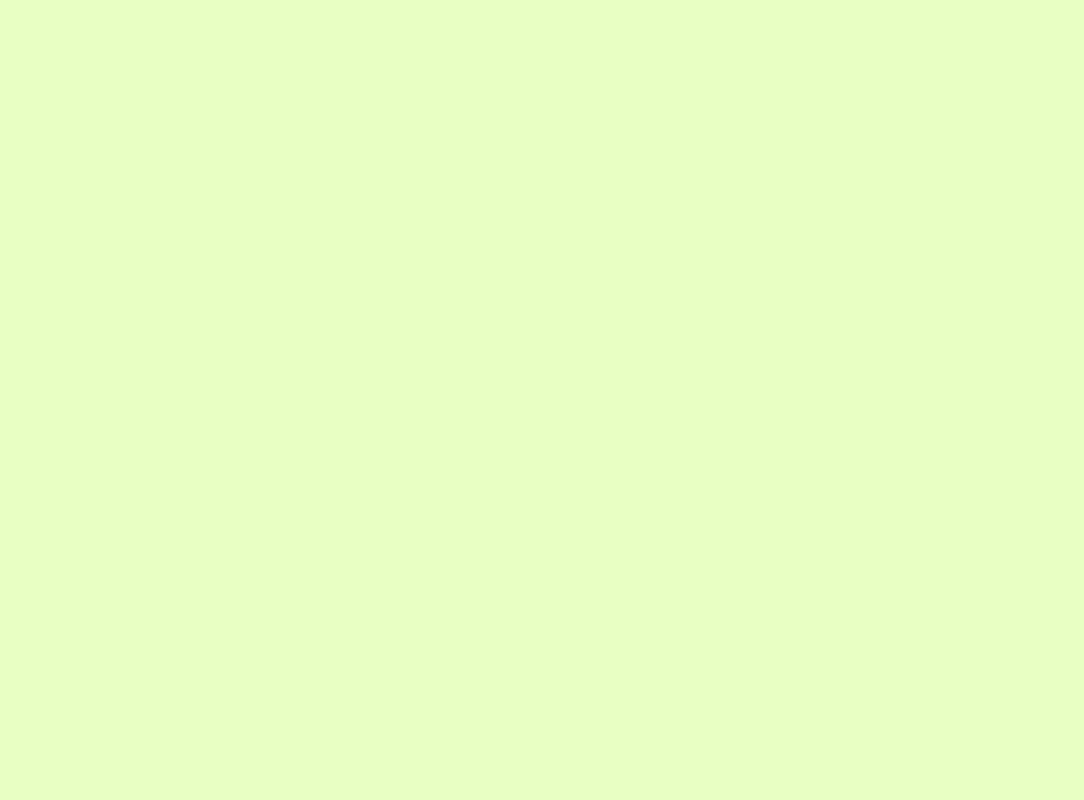
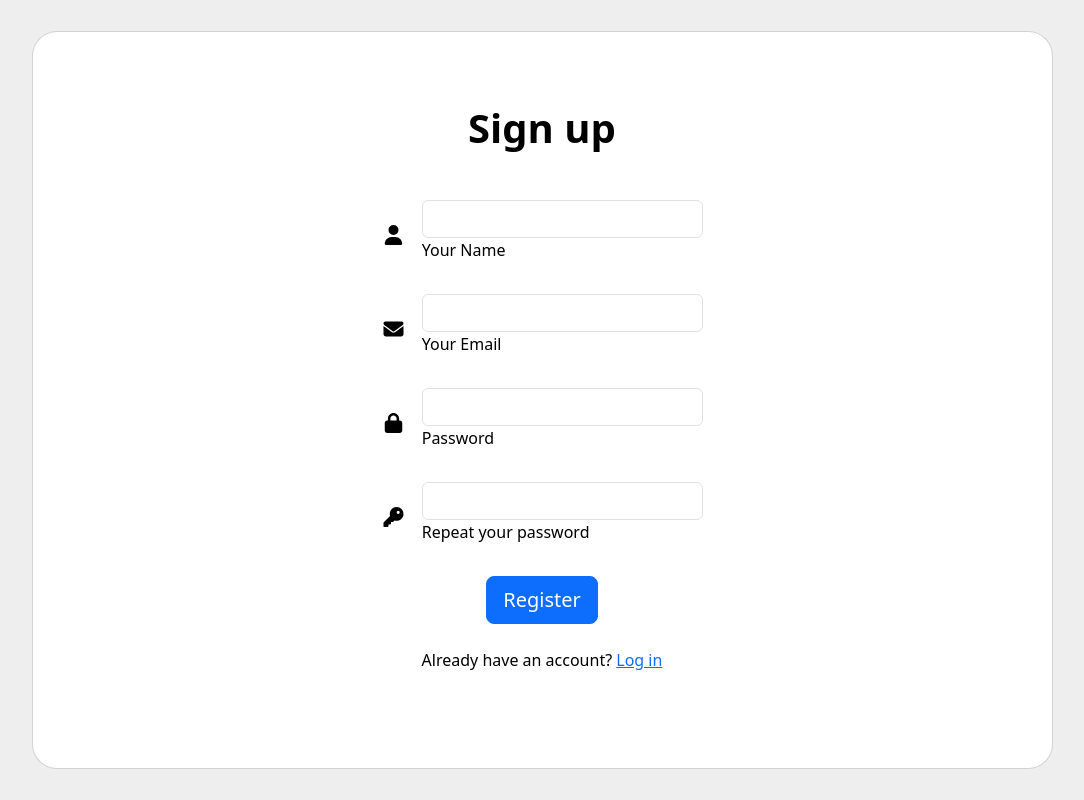
Before and after one commit to jaydgm/vlog, a React (Vite) app in the folder client/: page /signup in a window 1280 px wide. Before the commit this address had no page. Shown: the whole page, without its empty margins (98-1182 px from the left). Built offline with nearby package versions, Linux system fonts and the light colour scheme.

Commit message:
Change routing so that login page is default page instead of signup

```diff
--- a/client/src/Layout.jsx
+++ b/client/src/Layout.jsx
@@ -62,7 +62,7 @@
 
       {/* Footer */}
       <nav className="footer d-flex justify-content-evenly align-items-center fixed-bottom navbar-dark bg-dark">
-        <Link to='/login' className="icons mb-0 h1 text-light fs-1">
+        <Link to='/' className="icons mb-0 h1 text-light fs-1">
           <FontAwesomeIcon className="fontAwesome"  icon={faArrowRightFromBracket} />
         </Link>
         <Link to='/vlog/profile' className="icons">
--- a/client/src/Main.jsx
+++ b/client/src/Main.jsx
@@ -18,8 +18,8 @@
   return (
     <BrowserRouter>
       <Routes>
-        <Route path="/" element={<Signup />} />
-        <Route path="/login" element={<Login />} />
+      <Route path="/" element={<Login />} />
+        <Route path="/signup" element={<Signup />} />
         <Route path="/vlog" element={<Layout />}>
           {/* Define nested routes relative to /vlog */}
           <Route index element={<Dashboard />} />
--- a/client/src/components/Login.jsx
+++ b/client/src/components/Login.jsx
@@ -92,7 +92,7 @@
                             </div>
                             <div className="d-flex justify-content-center mb-5">
                                 <label className="form-check-label" htmlFor="form2Example3">
-                                Don't have an account? <Link to="/">Sign up</Link>
+                                Don't have an account? <Link to="/signup">Sign up</Link>
                           </label>
                         </div>
                         </form>
--- a/client/src/components/Signup.jsx
+++ b/client/src/components/Signup.jsx
@@ -125,7 +125,7 @@
                         </div>
                         <div className="d-flex justify-content-center mb-5">
                           <label className="form-check-label" htmlFor="form2Example3">
-                            Already have an account? <Link to="/login">Log in</Link>
+                            Already have an account? <Link to="/">Log in</Link>
                           </label>
                         </div>
                       </form>
```
